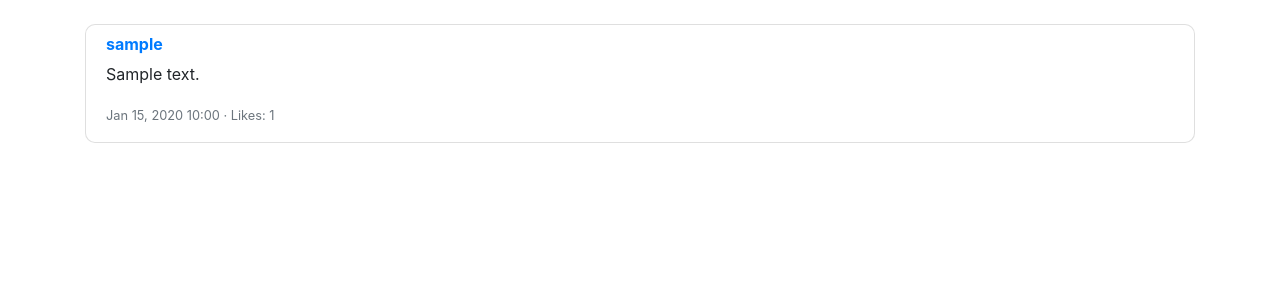
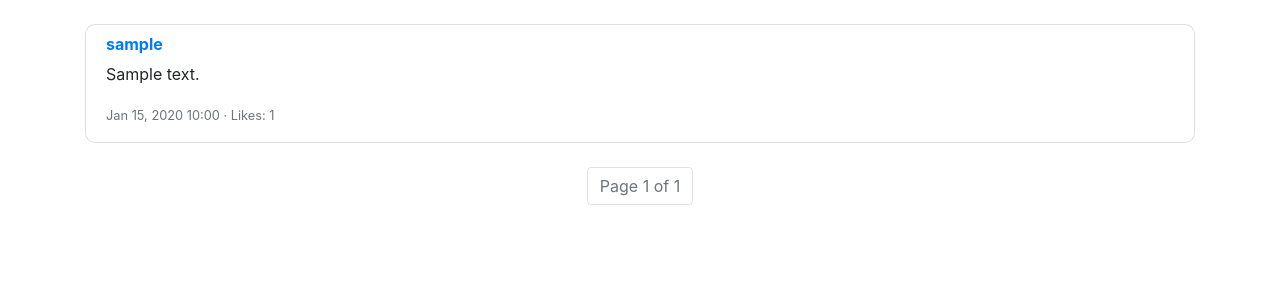
Before and after one commit to iygeal/network, a Django app: page / in a window 1280 px wide. Shown: the part 56-356 px from the top of the page. Run offline with Django 3.2, Linux system fonts and the light colour scheme; tables that the repository leaves empty hold one stand-in row (values such as "Sample post"); some libraries are stand-ins or nearby versions.

Commit message:
Added pagination to the index page

```diff
--- a/project4/network/templates/network/index.html
+++ b/project4/network/templates/network/index.html
@@ -18,10 +18,10 @@
   </div>
   {% endif %}
 
-  <!-- Dsiplay posts -->
+  <!-- Display posts (paginated) -->
   <div id="posts">
-    {% if posts %}
-  {% for post in posts %}
+    {% if page_obj %}
+      {% for post in page_obj %}
       <div class="card mb-3">
         <div class="card-body">
           <h6 class="card-subtitle mb-2 text-muted">
@@ -36,10 +36,31 @@
         </div>
       </div>
       {% endfor %}
+
+      <!-- Pagination Controls -->
+      <nav aria-label="Page navigation">
+        <ul class="pagination justify-content-center mt-4">
+          {% if page_obj.has_previous %}
+            <li class="page-item">
+              <a class="page-link" href="?page={{ page_obj.previous_page_number }}">Previous</a>
+            </li>
+          {% endif %}
+
+          <li class="page-item disabled">
+            <a class="page-link">Page {{ page_obj.number }} of {{ page_obj.paginator.num_pages }}</a>
+          </li>
+
+          {% if page_obj.has_next %}
+            <li class="page-item">
+              <a class="page-link" href="?page={{ page_obj.next_page_number }}">Next</a>
+            </li>
+          {% endif %}
+        </ul>
+      </nav>
+
     {% else %}
       <p>No posts yet.</p>
     {% endif %}
-
   </div>
 
 </div>
--- a/project4/network/views.py
+++ b/project4/network/views.py
@@ -1,3 +1,4 @@
+from django.core.paginator import Paginator
 from django.contrib.auth import authenticate, login, logout
 from django.db import IntegrityError
 from django.http import HttpResponse, HttpResponseRedirect
@@ -10,9 +11,14 @@ from .models import User, Post, Follow
 
 
 def index(request):
-    posts = Post.objects.all()
+    posts = Post.objects.all().order_by("-timestamp")
+
+    # Paginate posts 10 per page
+    paginator = Paginator(posts, 10)
+    page_number = request.GET.get("page")
+    page_obj = paginator.get_page(page_number)
     return render(request, "network/index.html", {
-        "posts": posts
+        "page_obj": page_obj
     })
 
 
```
Lines whose indentation alone changed are shown as unchanged.
